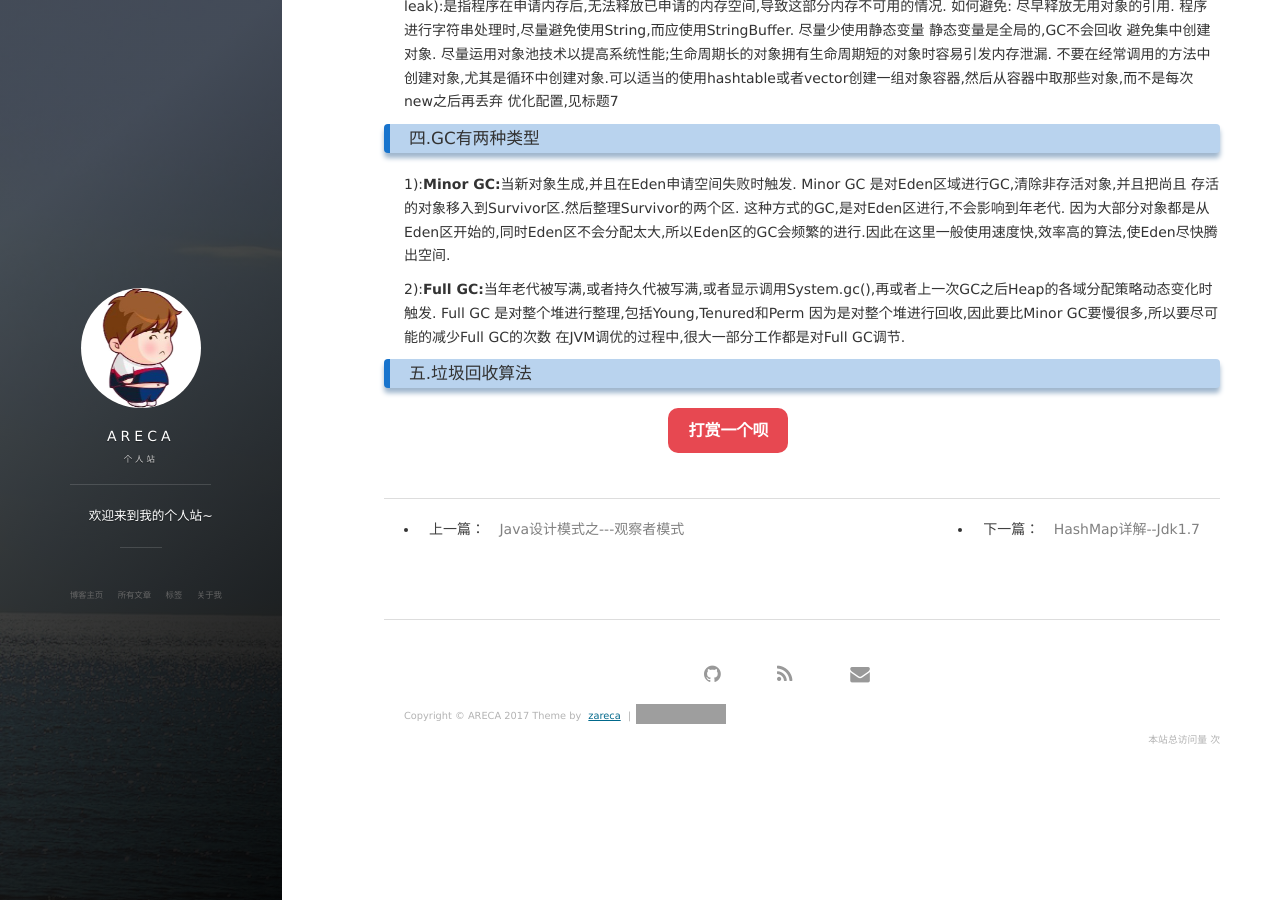
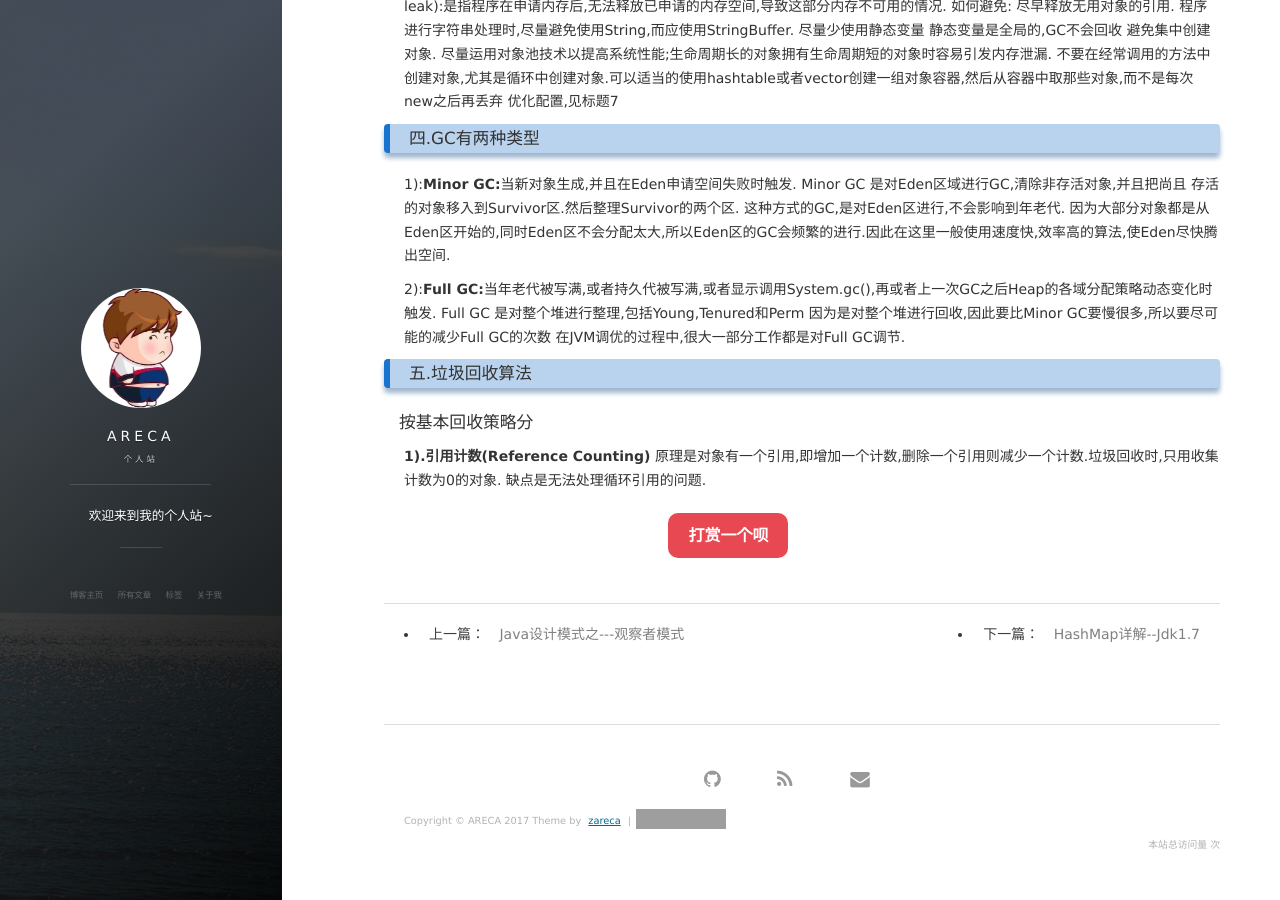
Before and after one commit to zareca/zareca.github.io, a Jekyll site: the page built from _posts/2017-06-30-Java_basis_GC.md, in a window 1280 px wide and 900 px high, scrolled down 1413 px. Built offline with Jekyll 4.4.1, drawn with Linux system fonts in a browser that asks for light colours; nearby versions of some CDN libraries; comment, search, counter and statistics services are not loaded; grey boxes are pictures that could not be loaded.

Commit message:
添加文章

```diff
--- a/_posts/2017-06-30-Java_basis_GC.md
+++ b/_posts/2017-06-30-Java_basis_GC.md
@@ -66,3 +66,8 @@ Minor GC 是对Eden区域进行GC,清除非存活对象,并且把尚且
    在JVM调优的过程中,很大一部分工作都是对Full GC调节.
 
 ### 五.垃圾回收算法 ###
+
+#### 按基本回收策略分 ####
+**1).引用计数(Reference Counting)**
+原理是对象有一个引用,即增加一个计数,删除一个引用则减少一个计数.垃圾回收时,只用收集计数为0的对象.
+缺点是无法处理循环引用的问题.
```
